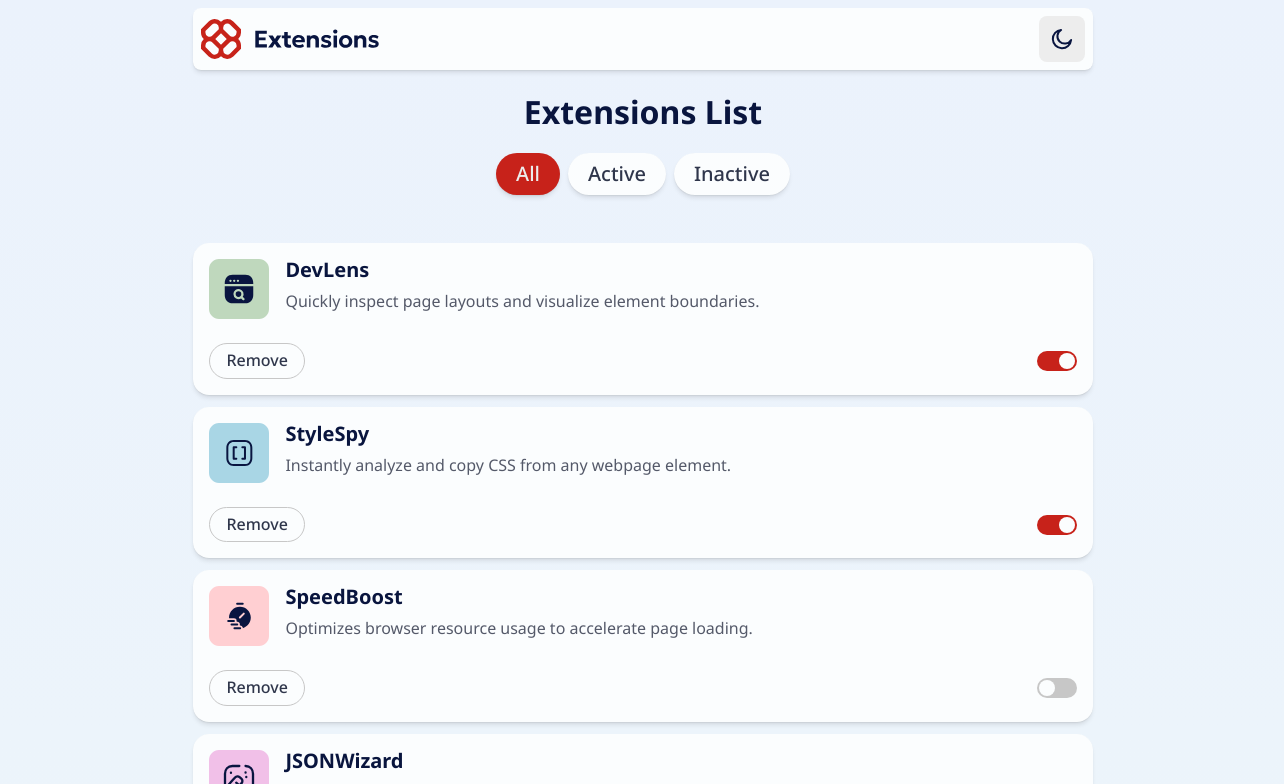
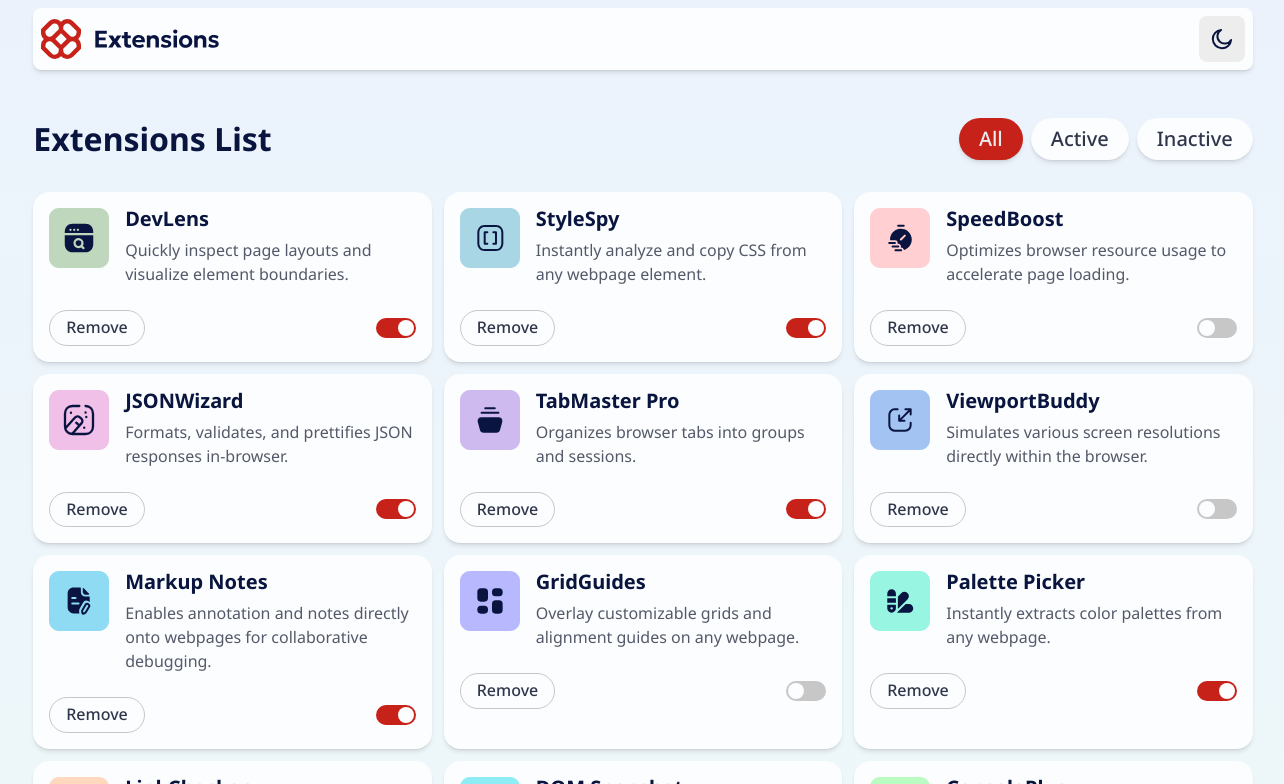
Before and after one commit to Drumstickz64/fem_extension_manager, a Svelte app: page / in a window 1536 px wide. Shown: the top 784 px of the page, without its empty margins (125-1409 px from the left). Built offline with nearby package versions, Linux system fonts and the light colour scheme.

Commit message:
add responsive desktop design

```diff
--- a/src/App.svelte
+++ b/src/App.svelte
@@ -26,18 +26,22 @@
 <div class="container">
   <Header />
 
+  <div class="split">
     <h1>Extensions List</h1>
 
-  <ul class="btn-group">
+    <ul class="btn-group" role="tablist">
       {#each ["all", "active", "inactive"] as const as filterType}
         <Button
           size="large"
           variant={filterState === filterType ? "primary" : undefined}
           onclick={() => (filterState = filterType)}
+          role="tab"
+          aria-selected={filterState === filterType}
           >{toTitleCase(filterType)}</Button
         >
       {/each}
     </ul>
+  </div>
 
   {#await globalState.populateExtensions()}
     Fetching Extensions...
@@ -54,9 +58,17 @@
 
 <style>
   .container {
-    max-width: 100ch;
+    max-width: 135ch;
     margin: 0 auto;
     padding: var(--padding-2);
+  }
+
+  .split {
+    display: grid;
+    justify-content: center;
+
+    margin-top: 2rem;
+    gap: 0.25rem 0.5rem;
   }
 
   h1 {
@@ -64,22 +76,33 @@
     font-weight: var(--weight-bold);
     color: var(--clr-text-3);
     text-align: center;
-    margin-top: 1.5rem;
   }
 
   .btn-group {
     display: flex;
     flex-wrap: wrap;
     gap: 0.5rem;
-    margin: 1.5rem 0;
     justify-content: center;
     padding: 0;
   }
 
   .extensions {
     display: grid;
-    margin: 3rem 0 0 0;
+    grid-template-columns: repeat(auto-fit, minmax(35ch, 1fr));
+    margin: 1.5rem 0 0 0;
     padding: 0;
-    row-gap: 0.75rem;
+    gap: 0.75rem;
+  }
+
+  @media (min-width: 1440px) {
+    .split {
+      display: flex;
+      justify-content: space-between;
+      align-items: center;
+    }
+
+    .extensions {
+      margin-top: 1rem;
+    }
   }
 </style>
```
Lines whose indentation alone changed are shown as unchanged.
